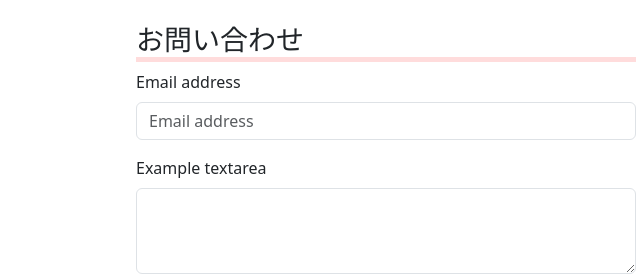
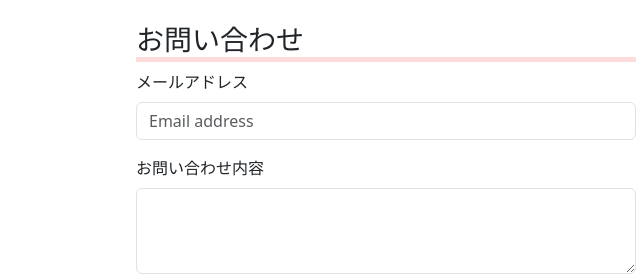
Before and after one commit to hikarumae/maetamori, a plain HTML site: page index.html in a window 1280 px wide. Shown: the part 1705-1979 px from the top of the page, 254-894 px from the left. Drawn offline with nearby package versions, Linux system fonts and the light colour scheme.

Commit message:
Update index.html

```diff
--- a/index.html
+++ b/index.html
@@ -92,12 +92,12 @@
         <div class="form">
             <h3 class="form-title">お問い合わせ</h3>
             <div class="mb-3">
-                <label for="exampleFormControlInput1" class="form-label">Email address</label>
+                <label for="exampleFormControlInput1" class="form-label">メールアドレス</label>
                 <input type="email" class="form-control" id="exampleFormControlInput1" placeholder="Email address">
             </div>
 
             <div class="mb-3">
-                <label for="exampleFormControlTextarea1" class="form-label">Example textarea</label>
+                <label for="exampleFormControlTextarea1" class="form-label">お問い合わせ内容</label>
                 <textarea class="form-control" id="exampleFormControlTextarea1" rows="3"></textarea>
             </div>
             <button type="button" class="btn btn-outline-warning">送信（押しても何も起きません！）</button><p></p>
```
